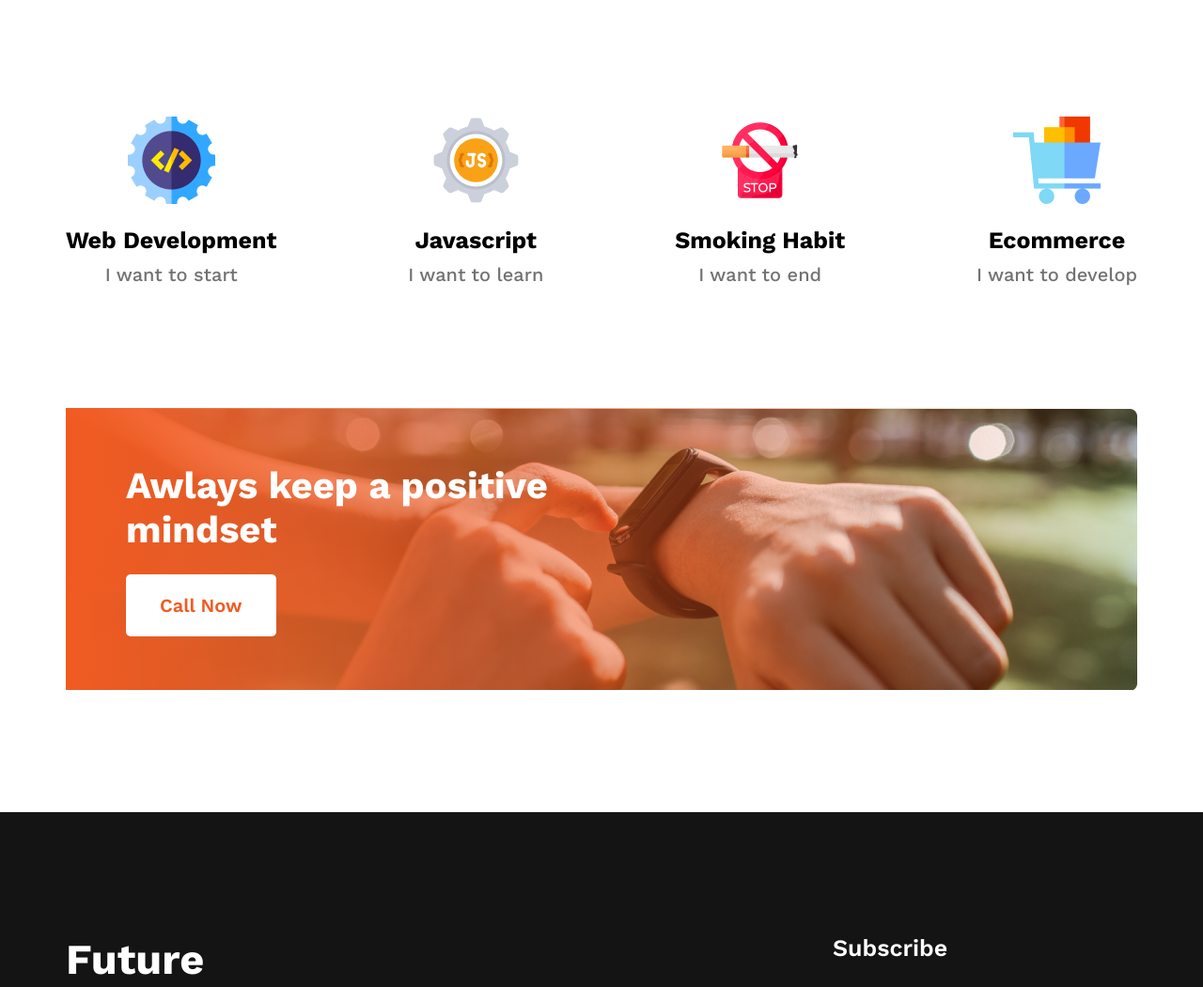
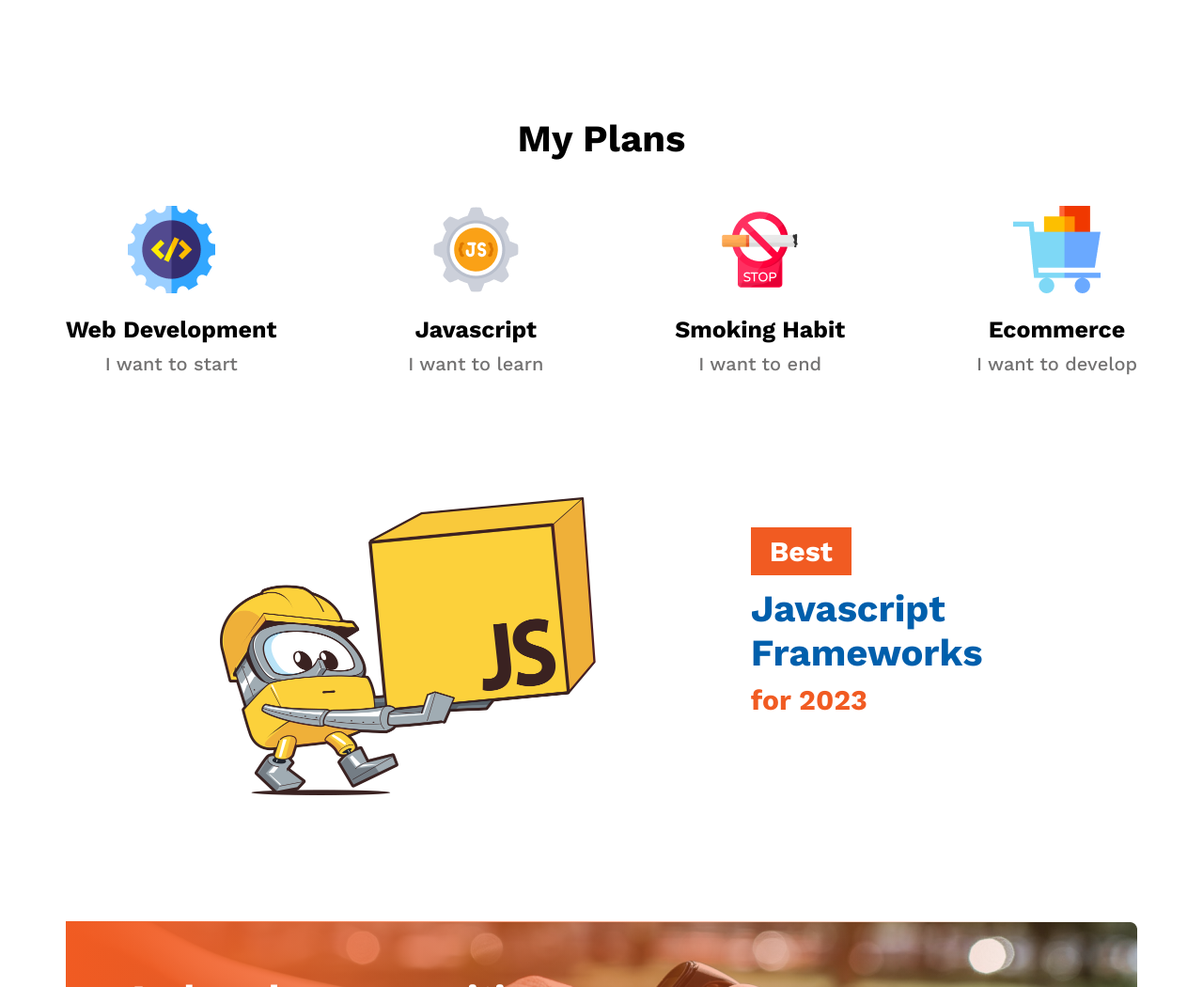
Before and after one commit to Jony120455/new-year, a plain HTML site: page index.html in a window 1280 px wide. Shown: the part 1340-2390 px from the top of the page at 94% size. Drawn offline with nearby package versions, Linux system fonts and the light colour scheme.

Commit message:
added js side

```diff
--- a/css/style.css
+++ b/css/style.css
@@ -83,6 +83,14 @@
 #Plans{
     margin-top: 130px;
 }
+.plan-head {
+    text-align: center;
+}
+.plan-head h2{
+    font-weight: 700;
+    font-size: 40px;
+    padding-bottom: 48px;
+}
 .my-Plans{
     display: flex;
     justify-content: space-between;
@@ -102,6 +110,36 @@
     padding-top: 10px;
 }
 
+/* js style start  */
+#javascript{
+    margin-top: 130px;
+}
+.js-main{
+    display: flex;
+    justify-content: space-evenly;
+}
+.js-image{
+    width: 400px;
+}
+.js-details{
+    margin-top: 40px;
+}
+.js-details h2{
+    font-size: 30px;
+    background-color: #F15B22;
+    color: #FFFFFF;
+    display: inline;
+    padding: 8px 20px;
+}
+.js-details h1{
+    padding-top: 20px;
+    font-size: 40px;
+    color: #005FAC;
+}
+.for-new{
+    font-size: 30px;
+    color: #F15B22;
+}
 /* positive mindset style start  */
 #positive-mindset{
         margin-top: 130px;
--- a/index.html
+++ b/index.html
@@ -70,6 +70,9 @@
         <!-- Plans section start -->
         <section id="Plans">
             <div class="container">
+                <div class="plan-head">
+                    <h2>My Plans</h2>
+                </div>
                 <div class="my-Plans">
                     <div class="plan">
                         <img class="web" src="images/icons/web.png" alt="">
@@ -96,8 +99,25 @@
         </section>
         <!-- plans section end -->
 
+        <!-- javascript section start  -->
+
+            <section id="javascript">
+                <div class="container">
+                   <div class="js-main">
+                        <div class="js-left">
+                            <img class="js-image" src="images/taskbotjs.png" alt="">
+                        </div>
+                        <div class="js-right">
+                            <div class="js-details">
+                                <h2>Best</h2>
+                                <h1>Javascript <br> Frameworks <br> <span class="for-new">for 2023</span></h1>
+                            </div>
+                        </div>
+                   </div>
+                </div>
+            </section>
+        <!-- javascript section end -->
          <!-- positive mindset section start  -->
-
          <section id="positive-mindset">
             <div class="container">
                 <div class="positive">
```
Also changed, not shown: images/taskbotjs.png (added).
